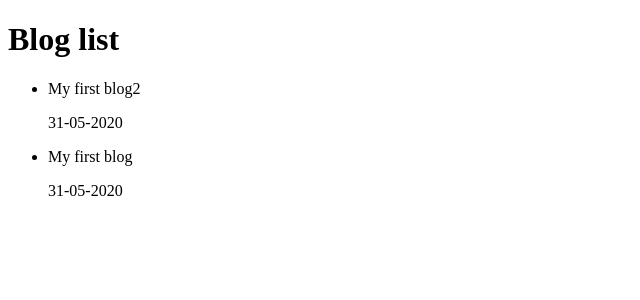
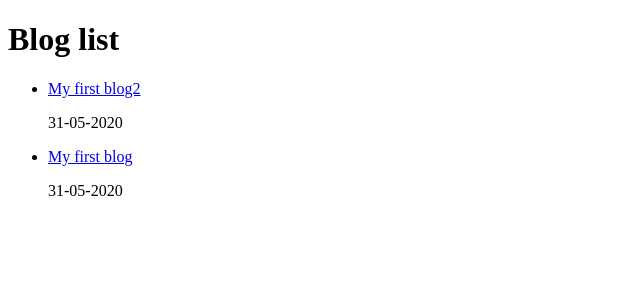
Before and after one commit to AshfordMonte/next-js-blog, a Next.js app: page / in a window 1280 px wide. Shown: the top 300 px of the page, without its empty margins (0-640 px from the left). Built offline with nearby package versions, Linux system fonts and the light colour scheme.

Commit message:
Added styles folder to hold custom CSS, added custom appjs file to allow for custom styling

```diff
--- a/contents/hello-world copy.md
+++ /dev/null
@@ -1,9 +0,0 @@
----
-title: My first blog2
-slug: hello-world
-date: "31-05-2020"
----
-
-Pellentesque condimentum velit vel justo rutrum, sit amet commodo diam tincidunt. Nunc diam massa, interdum ut aliquet at, scelerisque ac ex. Integer cursus sem ac pretium posuere. Ut at odio nulla. Phasellus nec ante luctus, egestas dui id, maximus dui. In aliquam elit sit amet sollicitudin luctus. Nunc nec leo quis ante vestibulum egestas. In dignissim libero vitae congue bibendum. Sed iaculis eros a leo pellentesque, et ultrices leo malesuada. Nullam ultrices rutrum accumsan. Pellentesque tempus sapien et vestibulum placerat.
-
-Donec ultrices in tortor eget facilisis. Pellentesque orci risus, vulputate consequat fermentum eget, euismod sed nulla. Sed luctus sapien quis magna lobortis porttitor. In porttitor nibh id tincidunt imperdiet. Suspendisse ultricies tellus dolor, et gravida tortor vehicula quis. Maecenas tempus est sit amet congue rhoncus. Vivamus vitae felis lacinia, viverra nibh id, pulvinar eros. In viverra venenatis ligula, vitae efficitur felis vehicula vitae. Vestibulum feugiat vel risus iaculis tincidunt.
--- /dev/null
+++ b/contents/hello-world-2.md
@@ -0,0 +1,7 @@
+---
+title: My first blog2
+slug: hello-world-2
+date: "31-05-2020"
+---
+
+Some other text
--- /dev/null
+++ b/pages/_app.js
@@ -0,0 +1,20 @@
+// import App from 'next/app'
+import '../styles/global.css'
+
+function MyApp({ Component, pageProps }) {
+  return <Component {...pageProps} />
+}
+
+// Only uncomment this method if you have blocking data requirements for
+// every single page in your application. This disables the ability to
+// perform automatic static optimization, causing every page in your app to
+// be server-side rendered.
+//
+// MyApp.getInitialProps = async (appContext) => {
+//   // calls page's `getInitialProps` and fills `appProps.pageProps`
+//   const appProps = await App.getInitialProps(appContext);
+//
+//   return { ...appProps }
+// }
+
+export default MyApp
--- a/pages/index.js
+++ b/pages/index.js
@@ -13,11 +13,9 @@ function IndexPage(props) {
           return (
             <li key={blog.id}>
               <Link href={`/blog/${blog.slug}`}>
-                <div>
                   <a>{blog.title}</a>
-                  <p>{blog.date}</p>
-                </div>
               </Link>
+              <p>{blog.date}</p>
             </li>
           );
         })}
@@ -48,6 +46,7 @@ export async function getStaticProps() {
       })
   });
 
+  // Parse blog markdown file into an object that contains content and front-matter data
   const blogs = blogFiles
     .filter((fn) => fn.endsWith(".md"))
     .map((fn) => {
--- /dev/null
+++ b/styles/global.css
@@ -0,0 +1,3 @@
+p {
+  color: black;
+}
```
